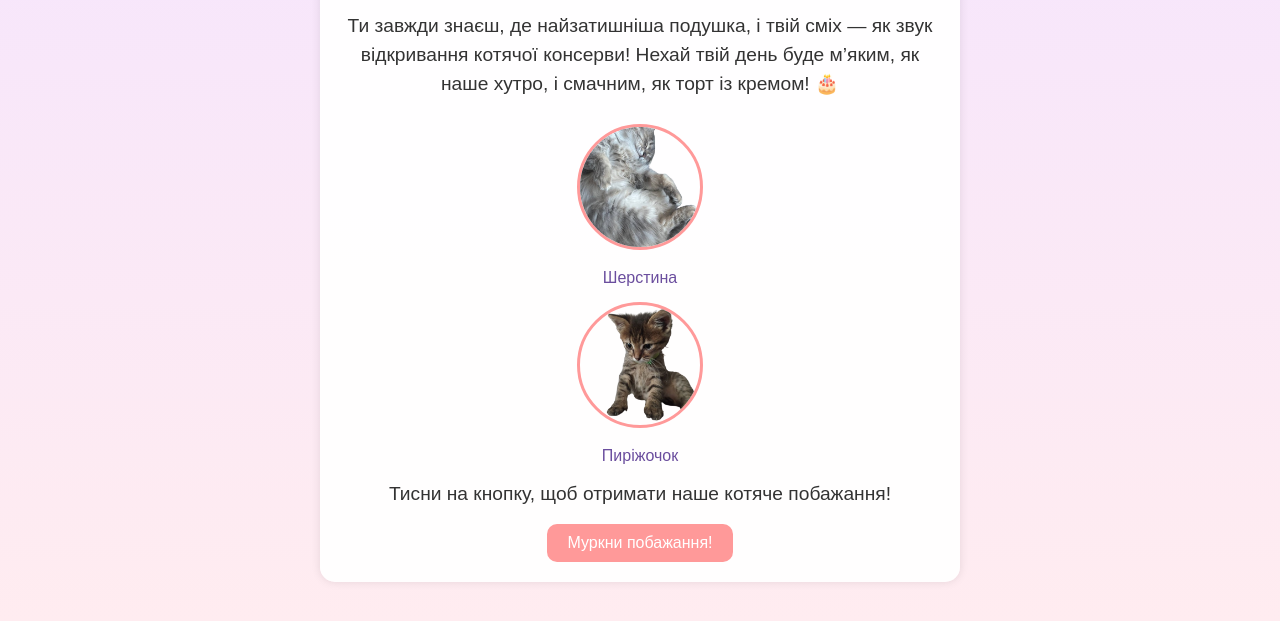
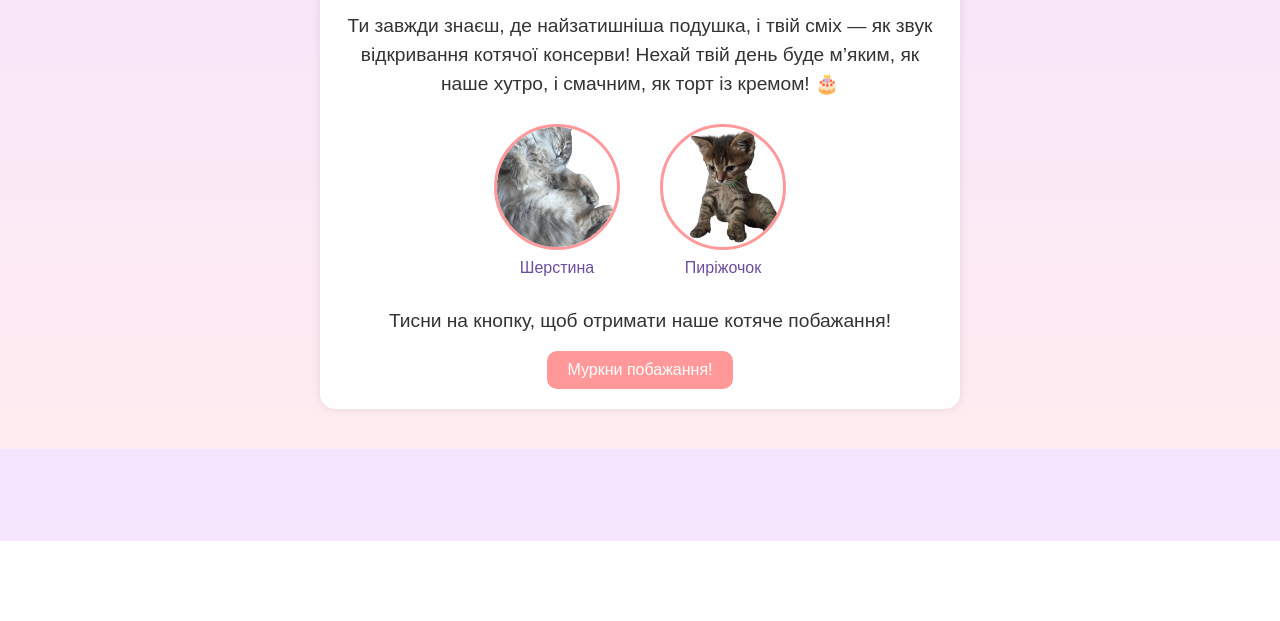
Before and after one commit to Lesia-tk/NINCHIK, a plain HTML site: page public/index.html in a window 1280 px wide. Shown: the part 259-880 px from the top of the page. After the commit the page ends 800 px from the top, so only its background shows below. Drawn offline with Linux system fonts and the light colour scheme.

Commit message:
Змінено розташування фото котів на горизонтальне з використанням Flexbox

```diff
--- a/public/index.html
+++ b/public/index.html
@@ -31,12 +31,23 @@
             line-height: 1.5;
             margin: 15px 0;
         }
+        /* Нові стилі для горизонтальної галереї котів */
+        .cat-gallery {
+            display: flex; /* Увімкнути Flexbox */
+            justify-content: center; /* Центрувати елементи по горизонталі */
+            align-items: flex-start; /* Вирівняти елементи по верху (не дуже важливо тут, але гарна практика) */
+            flex-wrap: wrap; /* Дозволити елементам переноситися на новий рядок, якщо екран занадто вузький */
+            margin-bottom: 20px; /* Додати відступ знизу після галереї */
+        }
+        .cat-item {
+            margin: 10px 20px; /* Відступи між котами та від країв контейнера */
+            text-align: center; /* Центрувати вміст всередині кожного cat-item (зображення та підпис) */
+        }
         .cat-img {
             width: 120px;
             height: 120px;
             object-fit: cover;
             border-radius: 50%;
-            margin: 10px;
             border: 3px solid #ff9999;
             transition: transform 0.3s ease;
         }
@@ -46,7 +57,7 @@
         .cat-label {
             font-size: 1em;
             color: #6b4e9e;
-            margin: 5px 0;
+            margin-top: 5px; /* Відступ під зображенням */
         }
         button {
             padding: 10px 20px;
@@ -74,14 +85,18 @@
         <h1>Нінчик Лапчик, з Днем Народження! 🐾</h1>
         <p>Мур-мур, Нінчик! Ми, Шерстина і Пиріжочок, твої пухнасті друзі, хочемо сказати, що ти — найкрутіша людина у світі! 😺</p>
         <p>Ти завжди знаєш, де найзатишніша подушка, і твій сміх — як звук відкривання котячої консерви! Нехай твій день буде м’яким, як наше хутро, і смачним, як торт із кремом! 🎂</p>
-        <div>
-            <img src="photo_2025-07-26_14-20-58-removebg-preview.png" alt="Шерстина" class="cat-img">
-            <div class="cat-label">Шерстина</div>
+
+        <div class="cat-gallery">
+            <div class="cat-item">
+                <img src="photo_2025-07-26_14-20-58-removebg-preview.png" alt="Шерстина" class="cat-img">
+                <div class="cat-label">Шерстина</div>
+            </div>
+            <div class="cat-item">
+                <img src="photo_2025-07-26_14-19-20-removebg-preview.png" alt="Пиріжочок" class="cat-img">
+                <div class="cat-label">Пиріжочок</div>
+            </div>
         </div>
-        <div>
-            <img src="photo_2025-07-26_14-19-20-removebg-preview.png" alt="Пиріжочок" class="cat-img">
-            <div class="cat-label">Пиріжочок</div>
-        </div>
+
         <p>Тисни на кнопку, щоб отримати наше котяче побажання!</p>
         <button onclick="showWish()">Муркни побажання!</button>
         <p id="wish"></p>
```
